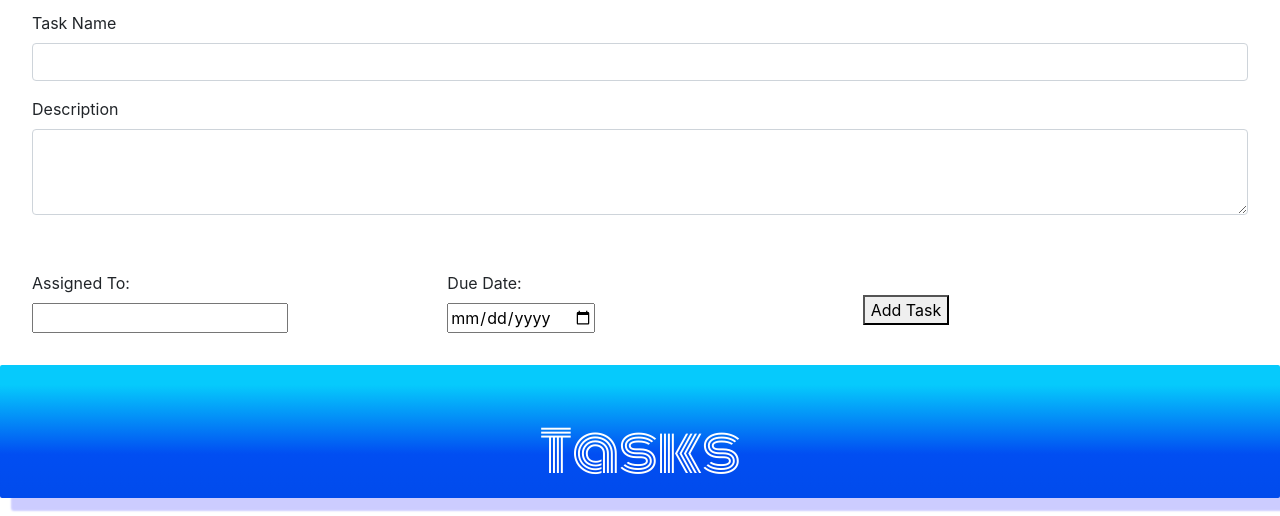
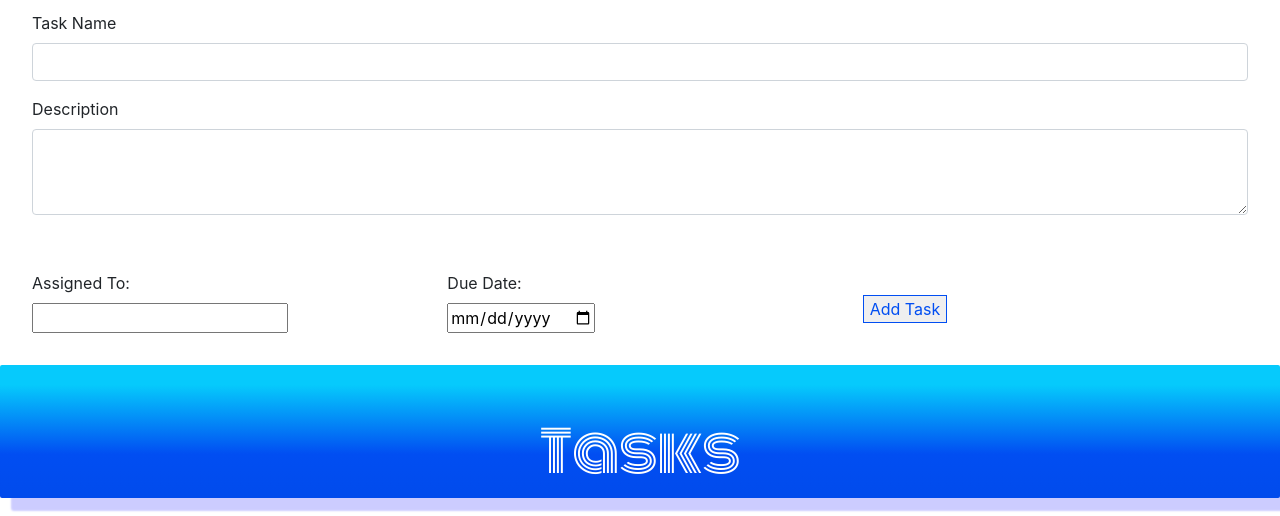
Before and after one commit to ChristinaHarris123/Taskplanner, a plain HTML site: page index.html in a window 1280 px wide. In both pictures the pointer is over the button "Add Task". Shown: the part 295-811 px from the top of the page. Drawn offline with nearby package versions, Linux system fonts and the light colour scheme.

Commit message:
added button to css

```diff
--- a/css/styles.css
+++ b/css/styles.css
@@ -46,3 +46,8 @@ body {
     gap: 3px;
     row-gap: 5px;
 }
+
+.addbutton:hover {
+    color: rgba(1, 78, 242, 1);
+    border: solid 1px;
+}
```
